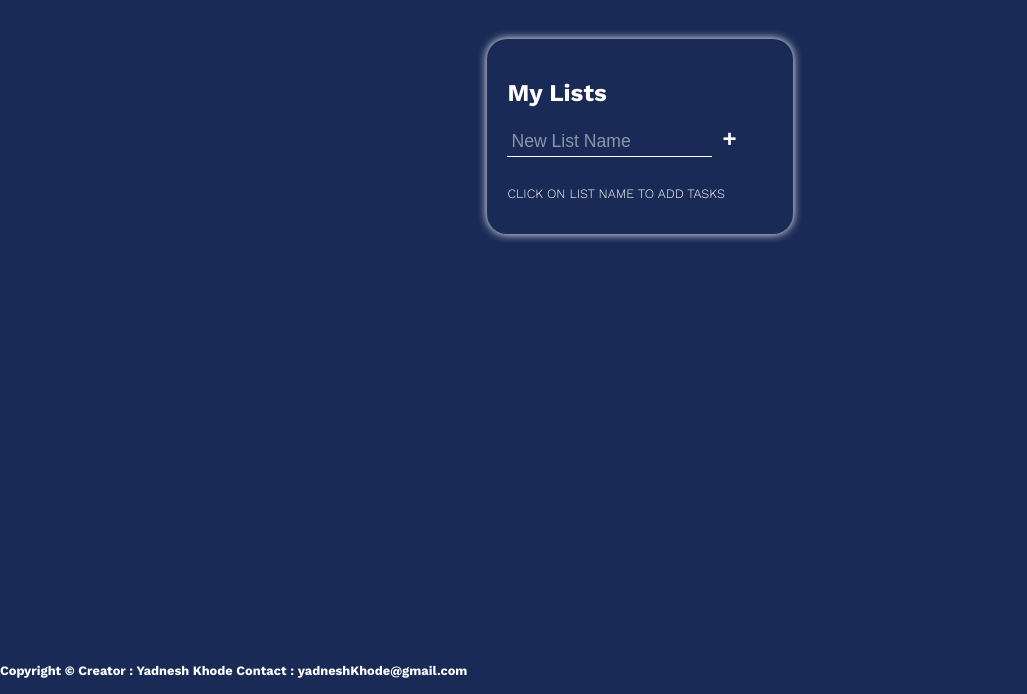
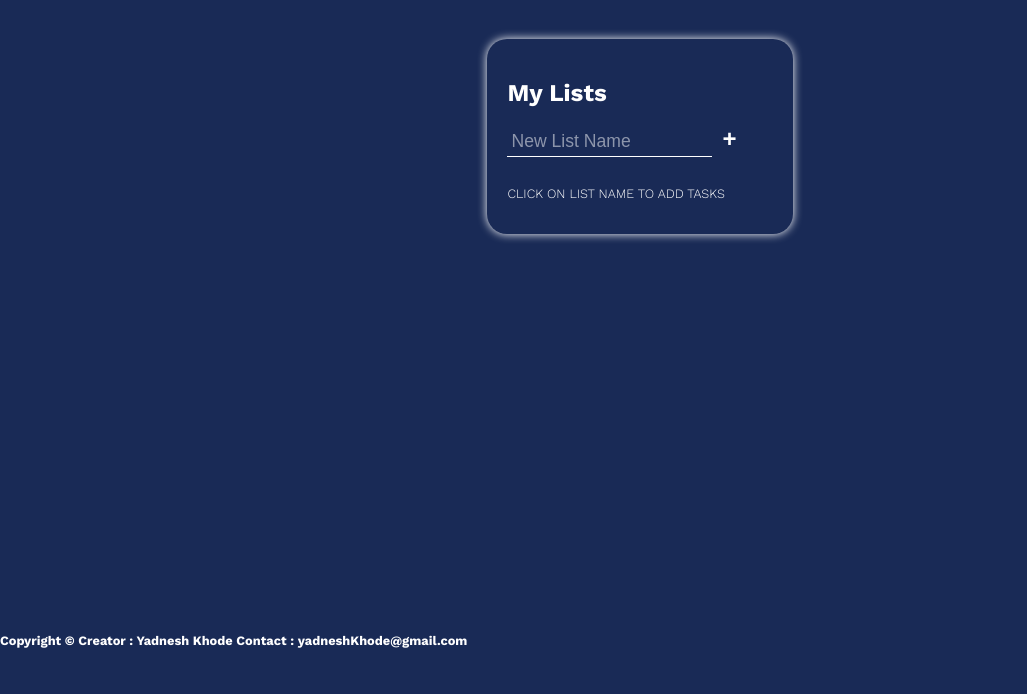
Before and after one commit to YadneshKhode/To-Do-List-App, a plain HTML site: page index.html in a window 1280 px wide. Shown: the part 106-800 px from the top of the page, without its empty margins (0-1027 px from the left). Drawn offline with nearby package versions, Linux system fonts and the light colour scheme.

Commit message:
Fixed bugs

```diff
--- a/styles.scss
+++ b/styles.scss
@@ -12,8 +12,8 @@ footer {
     background-color:   var(--clr-primary);
     position: absolute;
     left: 0;
-    bottom: 10px;
-    height: 30px;
+    bottom: 30px;
+    height: 40px;
     width: 100%;
     overflow: hidden;
 }
@@ -84,7 +84,6 @@ input[type="checkbox"] {
   cursor: pointer;
   margin-top: -0.1rem;
 }
-
 
 .task-list {
   line-height: 2;
@@ -247,7 +246,7 @@ input[type="checkbox"] {
   align-items: center;
   justify-content: space-between;
   height: fit-content;
-  margin-bottom: 50px;
+  margin-bottom: 100px;
 }
 
 .btn.delete {
```
Also changed, not shown: styles.css, 1 other file.
